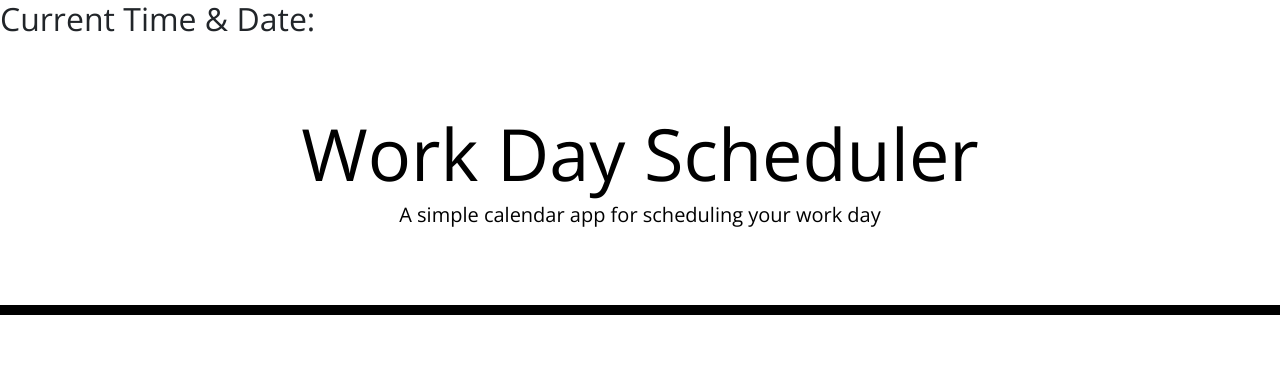
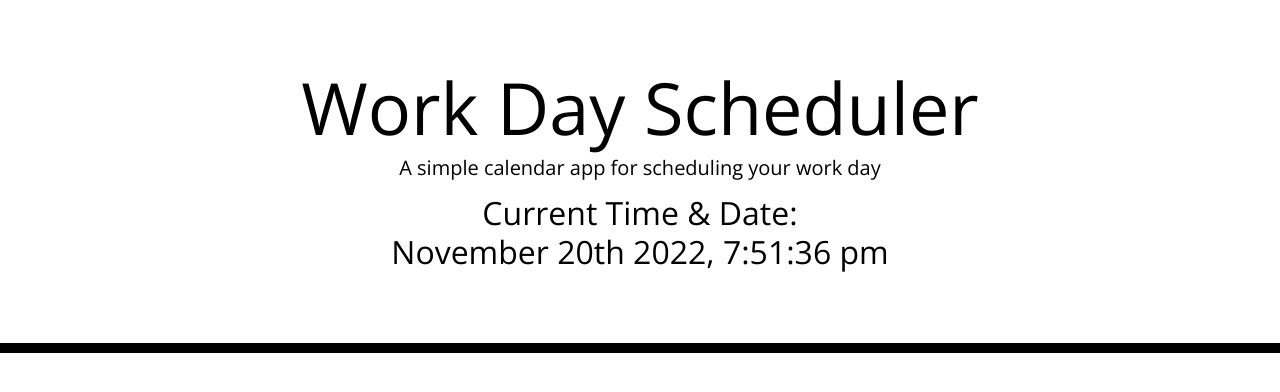
Before and after one commit to NickHM05/Nick-s-Workday-Scheduler, a plain HTML site: page index.html in a window 1280 px wide. Drawn offline with nearby package versions, Linux system fonts and the light colour scheme.

Commit message:
added local time through momentjs

```diff
--- a/assets/script.js
+++ b/assets/script.js
@@ -3,7 +3,7 @@ var timeDisplayEl = $('#time-display');
 
 // handle displaying the time
 function displayTime() {
-  var rightNow = dayjs().format('MMM DD, YYYY [at] hh:mm:ss a');
+  var rightNow = moment().format('MMMM Do YYYY, h:mm:ss a');
   timeDisplayEl.text(rightNow);
 }
 
--- a/index.html
+++ b/index.html
@@ -17,13 +17,11 @@
     <link
       href="https://fonts.googleapis.com/css?family=Open+Sans&display=swap"
       rel="stylesheet"
-    />
+      />
+
     <link rel="stylesheet" href="assets/style.css" />
     <title>Work Day Scheduler</title>
-    <h2>
-        Current Time &amp; Date: <br />
-        <span id="time-display"></span>
-      </h2>
+
   </head>
 
   <body>
@@ -31,6 +29,10 @@
       <h1 class="display-3">Work Day Scheduler</h1>
       <p class="lead">A simple calendar app for scheduling your work day</p>
       <p id="currentDay" class="lead"></p>
+      <h2>
+        Current Time &amp; Date: <br />
+        <span id="time-display"></span>
+      </h2>
     </header>
     <div class="container">
       <!-- Timeblocks go here -->
@@ -38,6 +40,6 @@
 
     <script src="https://cdnjs.cloudflare.com/ajax/libs/jquery/3.2.1/jquery.min.js"></script>
     <script src="https://cdnjs.cloudflare.com/ajax/libs/moment.js/2.24.0/moment.min.js"></script>
-    <script src="./assets/script.js"></script>
+  <script src="./assets/script.js"></script>
   </body>
 </html>
```
